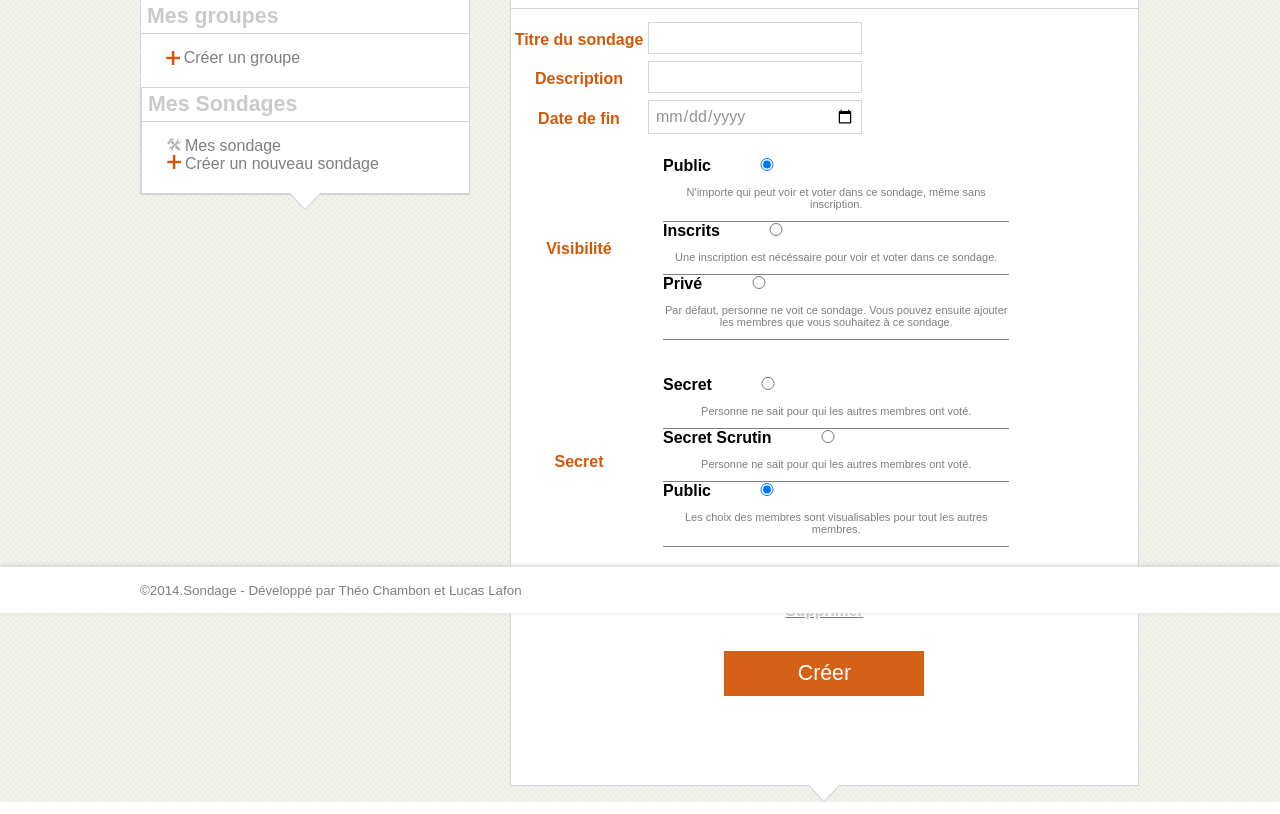
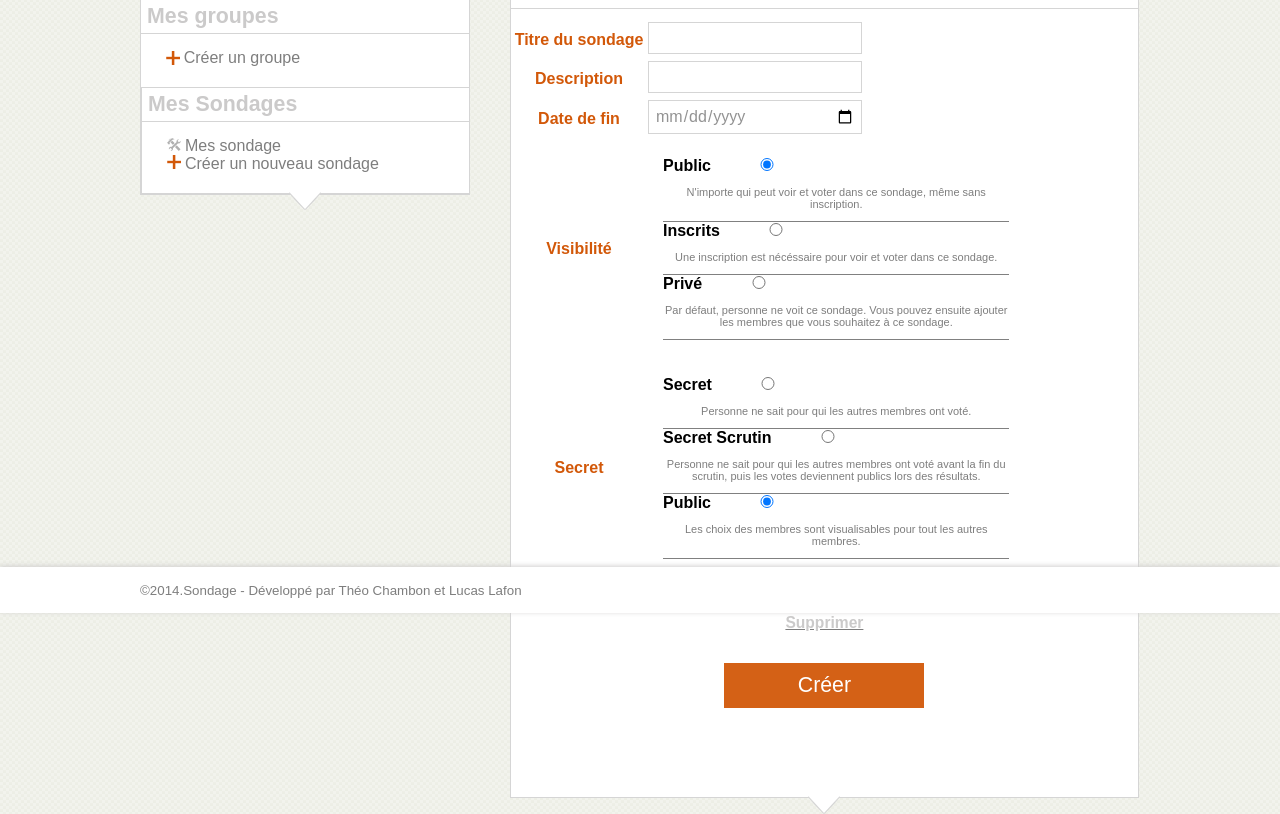
Before and after one commit to Theo0/sondage-L3, a PHP site: the page made by views/vueNouveauSondage.php in a window 1280 px wide. Shown: the part 187-1001 px from the top of the page. Run offline with PHP 8.4, Linux system fonts and the light colour scheme; the template is opened without the code that fills it, so the values that code supplies are empty; the visitor is signed in with stand-in values (Sample User, id 1); some libraries are stand-ins or nearby versions; some web fonts are replaced.

Commit message:
Modification description

```diff
--- a/views/vueNouveauSondage.php
+++ b/views/vueNouveauSondage.php
@@ -103,7 +103,7 @@ $this->titre = "Nouveau Sondage";
 						<div class="visibiliteRadioInput">
 							<label for="SecretScrutin">Secret Scrutin</label>
 							<input id="id_secret_2" name="secret" type="radio" value="secret_scrutin" />
-							<p>Personne ne sait pour qui les autres membres ont voté.</p>
+							<p>Personne ne sait pour qui les autres membres ont voté avant la fin du scrutin, puis les votes deviennent publics lors des résultats.</p>
 						</div>
 					</li>
 					<li class="bottomSeparator">
```
